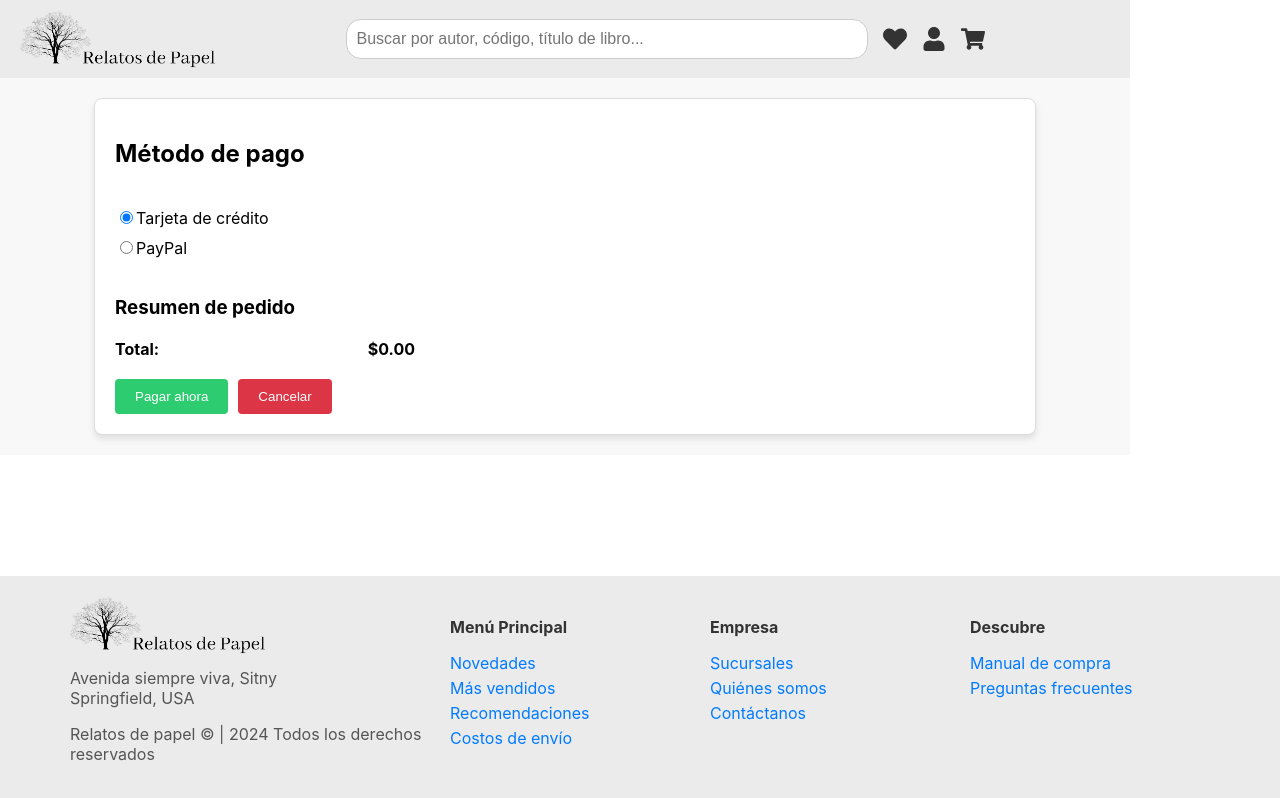
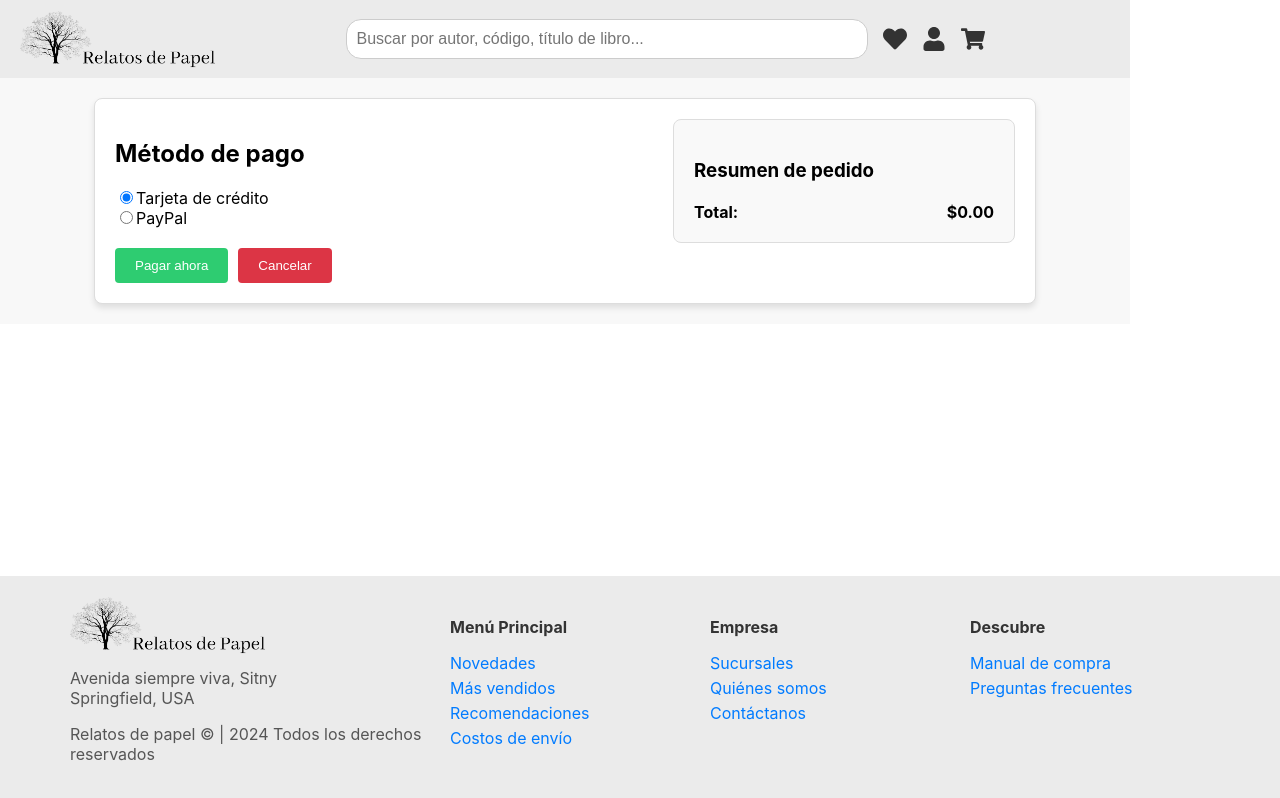
Before and after one commit to jordan07espi/Front-end-Relatos-de-Papel, a React (Create React App) app: page /checkout in a window 1280 px wide. Built offline with nearby package versions, Linux system fonts and the light colour scheme.

Commit message:
Pagina de pago lista

```diff
--- a/src/styles/styles.css
+++ b/src/styles/styles.css
@@ -403,24 +403,26 @@ body, html {
 
 /*PAGO*/
 .checkout-content {
-    display: flex;
-    flex-direction: column;
-    gap: 20px;
+    display: flex; /* Diseño horizontal */
+    justify-content: space-between; /* Espaciado máximo entre secciones */
+    align-items: flex-start; /* Alineación superior */
+    gap: 20px; /* Espaciado entre bloques */
+    width: 100%; /* Asegura que ocupe todo el ancho del contenedor */
 }
 
 .payment-section {
-    display: flex;
-    flex-direction: column;
-    gap: 10px;
+    flex: 1; /* Ocupa todo el espacio sobrante */
+    max-width: 60%; /* Ajusta el ancho máximo si es necesario */
 }
 
-/* Order summary styles */
 .order-summary {
-    margin-left: auto; /* Empuja el contenedor hacia la derecha */
-    margin-right: 0;   /* Asegura que quede alineado hacia el borde derecho */
-    width: 300px;      /* Ajusta el ancho según sea necesario */
+    flex: 0 0 300px; /* Ancho fijo para el resumen */
+    border: 1px solid #ddd; /* Borde opcional */
+    padding: 20px; /* Espaciado interno */
+    background-color: #f9f9f9; /* Fondo claro */
+    border-radius: 8px; /* Bordes redondeados */
+    text-align: left; /* Alineación del contenido */
 }
-
 
 .summary-item {
     display: flex;
@@ -435,42 +437,39 @@ body, html {
     margin-top: 20px;
 }
 
-/* Buttons styles */
+/* Botones */
+.checkout-buttons {
+    margin-top: 20px; /* Espaciado superior */
+    display: flex;
+    gap: 10px; /* Espaciado entre botones */
+}
+
 .checkout-buttons button {
-    margin-right: 10px;
     padding: 10px 20px;
     border: none;
     cursor: pointer;
-    background-color: #2ecc71; /* Default blue button */
+    background-color: #2ecc71; /* Verde por defecto */
     color: #ffffff;
     border-radius: 4px;
     transition: background-color 0.3s ease;
 }
 
 .checkout-buttons button:hover {
-    background-color: #27ae60; /* Darker blue on hover */
+    background-color: #27ae60; /* Verde más oscuro al pasar el mouse */
 }
 
-/* Cancel button specific styles */
 .checkout-buttons .cancel-button {
-    background-color: #dc3545; /* Red */
-    color: #ffffff; /* White text */
-    border: none;
-    padding: 10px 20px;
-    border-radius: 4px;
-    cursor: pointer;
-    transition: background-color 0.3s ease;
+    background-color: #dc3545; /* Rojo */
 }
 
 .checkout-buttons .cancel-button:hover {
-    background-color: #a71d2a; /* Darker red on hover */
+    background-color: #a71d2a; /* Rojo más oscuro al pasar el mouse */
 }
 
-/* Utility classes */
-.hide-sidebar .cart-sidebar {
+/* styles.css */
+body.hide-sidebar .cart-sidebar {
     display: none;
 }
-
 
 
 
--- a/src/views/Checkout.js
+++ b/src/views/Checkout.js
@@ -25,8 +25,9 @@ const Checkout = () => {
         <div className="book-details">
             <div className="details-container">
                 <div className="checkout-content">
-                    <h2>Método de pago</h2>
+                    {/* Sección de método de pago */}
                     <div className="payment-section">
+                        <h2>Método de pago</h2>
                         <div>
                             <input type="radio" name="payment" id="credit-card" defaultChecked/>
                             <label htmlFor="credit-card">Tarjeta de crédito</label>
@@ -35,12 +36,21 @@ const Checkout = () => {
                             <input type="radio" name="payment" id="paypal"/>
                             <label htmlFor="paypal">PayPal</label>
                         </div>
+                        {/* Botones de acción */}
+                        <div className="checkout-buttons">
+                            <button onClick={handlePayment}>Pagar ahora</button>
+                            <button className="cancel-button" onClick={() => navigate("/books")}>
+                                Cancelar
+                            </button>
+                        </div>
                     </div>
+
+                    {/* Sección de resumen de pedido */}
                     <div className="order-summary">
                         <h3>Resumen de pedido</h3>
                         {cart.map((item) => (
                             <div key={item.id} className="summary-item">
-                                <span>{item.name}</span>
+                                <span>{item.titulo}</span>
                                 <span>${(item.precio * item.cantidad).toFixed(2)}</span>
                             </div>
                         ))}
@@ -48,11 +58,8 @@ const Checkout = () => {
                             <strong>Total:</strong> ${getTotalPrice().toFixed(2)}
                         </div>
                     </div>
-                    <div className="checkout-buttons">
-                        <button onClick={handlePayment}>Pagar ahora</button>
-                        <button className="cancel-button" onClick={() => navigate("/books")}>Cancelar</button>
-                    </div>
                 </div>
+
             </div>
         </div>
     );
```
